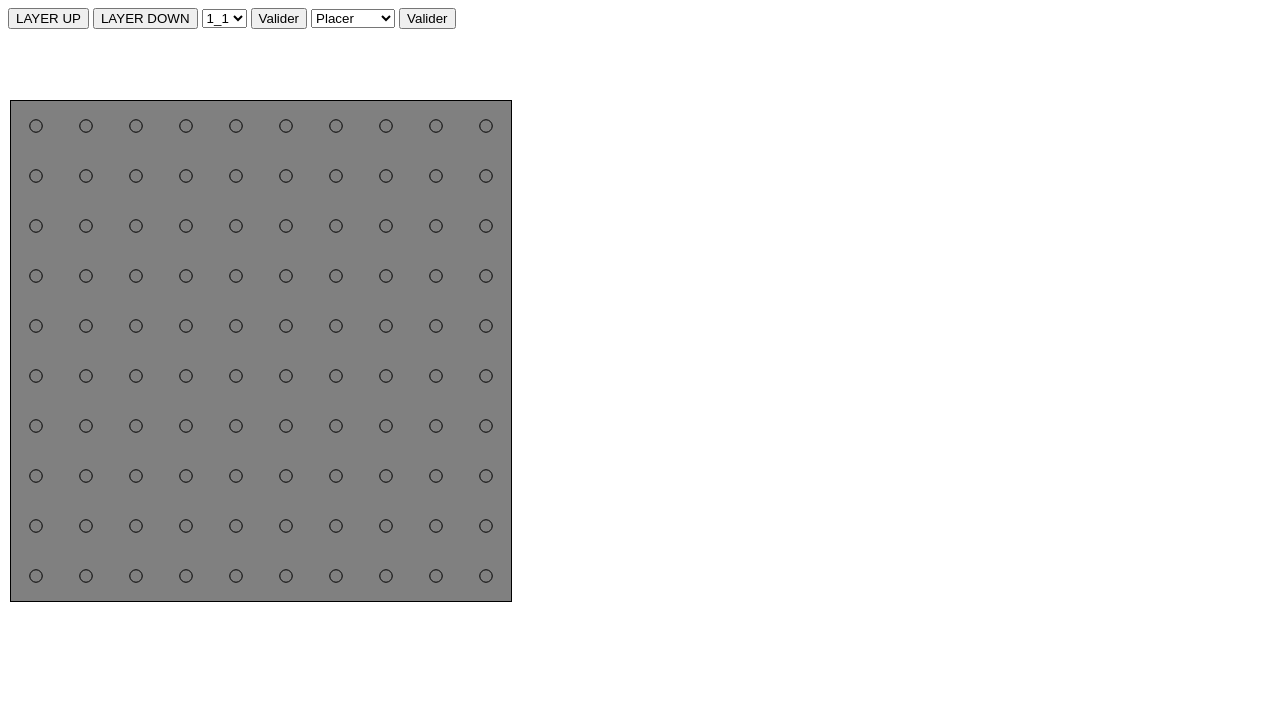
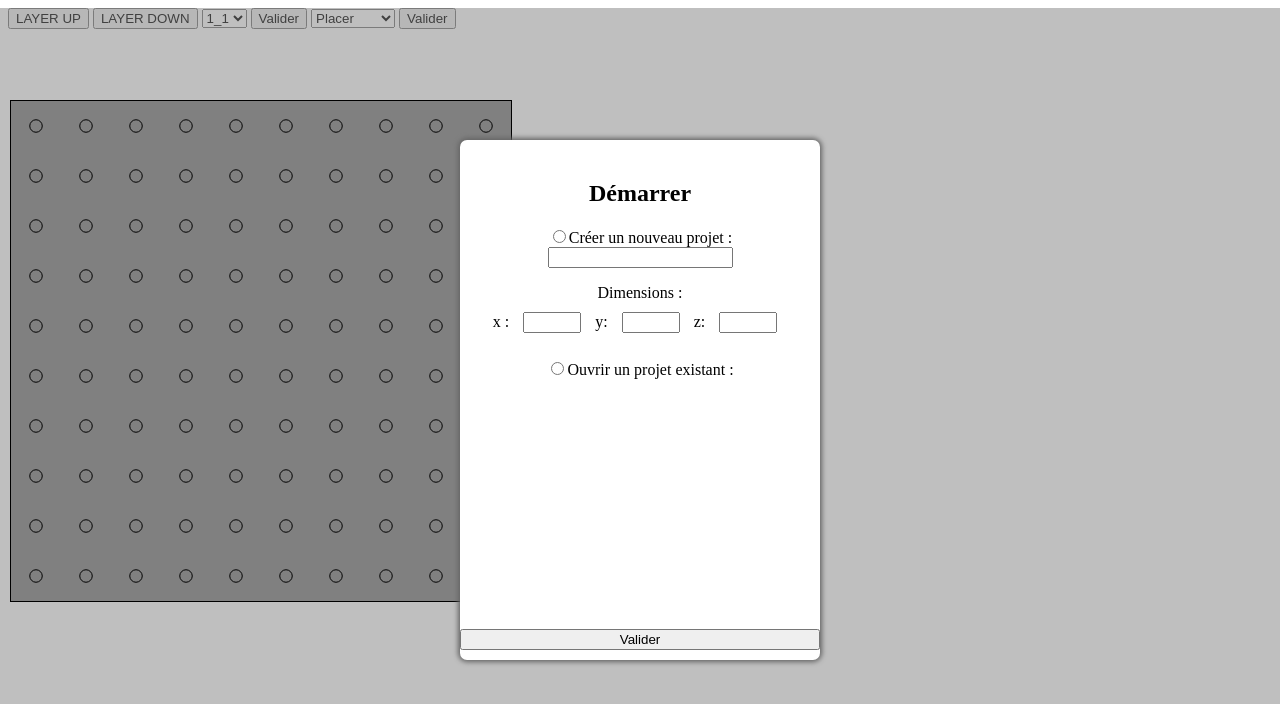
Before and after one commit to EloiZalczer/LegoPrinter, a plain HTML site: page lego_main.html in a window 1280 px wide. Drawn offline with Linux system fonts and the light colour scheme.

Commit message:
Ajout MCD + init project

```diff
--- /dev/null
+++ b/init_project.js
@@ -0,0 +1,14 @@
+Element.prototype.remove = function() {
+    this.parentElement.removeChild(this);
+}
+
+window.addEventListener("load",function(){
+    validate_open_project = document.getElementById('validate_open_project');
+    open_project = document.getElementById('open_project');
+    start_overlay = document.getElementById('start_overlay');
+
+    validate_open_project.onclick = function(){
+	open_project.remove();
+	start_overlay.remove();
+    }
+},false);
--- a/lego_main.html
+++ b/lego_main.html
@@ -2,10 +2,23 @@
 <html>
 	<head>
 	  <meta charset = "utf-8">
+	  <script type="text/javascript" src="init_project.js"></script>
 	  <script type="text/javascript" src="lego_main.js"></script>
 	  <link rel="stylesheet" href="style.css">
 	</head>
 	<body>
+	  <div id="open_project">
+	    <h2>Démarrer</h2>
+	    <input type="radio" name="open_mode" value="new_project">Créer un nouveau projet :
+	    <input type="text" id="new_project_name">
+	    <p>Dimensions :<br/>x :
+	      <input type="text" id="size_x">
+	      y: <input type="text" id="size_y">
+	      z: <input type="text" id="size_z"></p>
+	    <input type="radio" name="open_mode" value="Projet existant">Ouvrir un projet existant :
+	    <button id="validate_open_project">Valider</button>
+	  </div>
+	  <div id="start_overlay"></div>
 	  <canvas id="background" width="500" height="500">
 	    Keskispass
 	  </canvas>
--- a/style.css
+++ b/style.css
@@ -3,6 +3,59 @@ canvas{
 	top: 100px;
 	left: 10px;
 	border: 1px solid;
+}
+
+#open_project{
+    position: absolute;
+    margin-left: auto;
+    margin-right: auto;
+    margin-top: auto;
+    margin-bottom: auto;
+    left: 0;
+    right: 0;
+    top: 0;
+    bottom: 0;
+    width: 25%;
+    height: 60%;
+    background-color: white;
+    z-index: 7;
+    padding: 20px;
+    -moz-box-shadow: 0px 0px 5px 2px #656565;
+    -webkit-box-shadow: 0px 0px 5px 2px #656565;
+    -o-box-shadow: 0px 0px 5px 2px #656565;
+    box-shadow: 0px 0px 5px 2px #656565;
+    filter:progid:DXImageTransform.Microsoft.Shadow(color=#656565, Direction=NaN, Strength=5);
+    -moz-border-radius: 7px;
+    -webkit-border-radius: 7px;
+    border-radius: 7px;
+    text-align: center;
+}
+
+#validate_open_project{
+    text-align: bottom;
+    position:absolute;
+    bottom: 10px;
+    margin-right: auto;
+    margin-left: auto;
+    left: 0;
+    right: 0;
+}
+
+#size_x, #size_y, #size_z{
+    margin: 10px;
+    width: 50px;
+}
+
+#start_overlay{
+    position:absolute;
+    margin-left: auto;
+    margin-right: auto;
+    left: 0;
+    right: 0;
+    width: 100%;
+    height: 100%;
+    background-color: gray;
+    opacity: 0.5;
 }
 
 #layout_canvas{
```
Also changed, not shown: 1 other file. Lines whose indentation alone changed are shown as unchanged.
